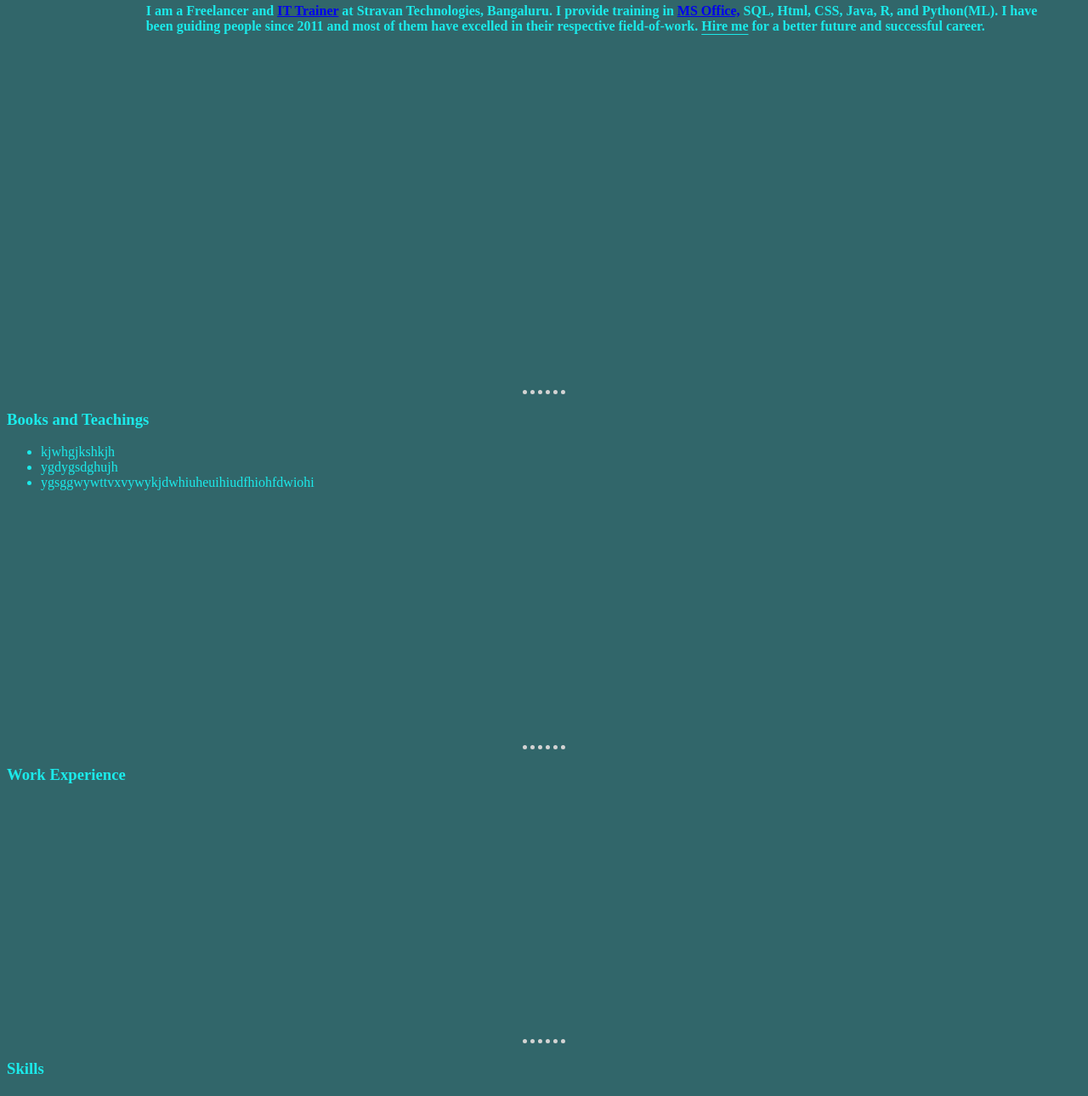
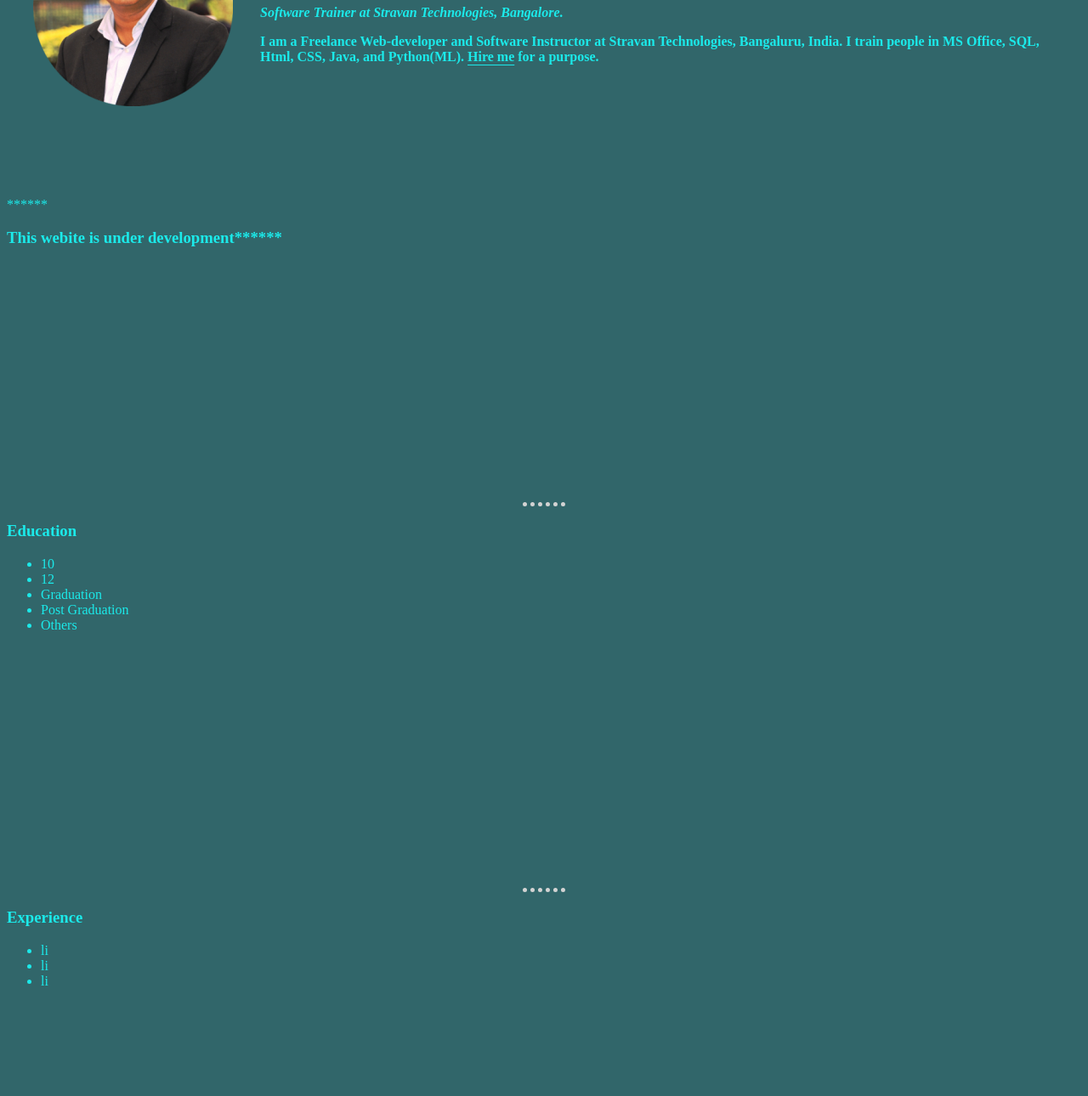
Before and after one commit to thakursam81/cv, a plain HTML site: page index.html in a window 1280 px wide. Shown: the part 149-1439 px from the top of the page at 85% size. Drawn offline with Linux system fonts and the light colour scheme.

Commit message:
Update index.html

```diff
--- a/index.html
+++ b/index.html
@@ -10,13 +10,13 @@
 <body>
   <table cellspacing="30">
     <tr>
-      <td><img src="image\sameer picture.png" alt="sameer profile picture" /></td>
+      <td><img src="sameer picture.png" alt="sameer profile picture" /></td>
       <td>
         <h1><strong>Sameer Thakur<strong></h1>
-        <p><em>Software Trainer at <a href="http://stravantechnologies.com/">Stravan Technologies,</a> Bangalore.</em>
+        <p><em>Software Trainer at Stravan Technologies, Bangalore.</em>
         <p>
-        <p>I am a Freelancer and <a href="https://www.youtube.com/watch?v=b9WuQAOpFSg">IT Trainer</a> at Stravan Technologies, Bangaluru. I provide training in <a href="https://www.microsoft.com/en-in/download/office.aspx">MS Office,</a> SQL, Html,
-          CSS, Java, R, and Python(ML). I have been guiding people since 2011 and most of them have excelled in their respective field-of-work. <text class="under">Hire me</text> for a better future and successful career.</p>
+        <p>I am a Freelance Web-developer and Software Instructor at Stravan Technologies, Bangaluru, India. I train people in MS Office, SQL, Html,
+          CSS, Java, and Python(ML). <text class="under">Hire me</text> for a purpose.</p>
       </td>
     </tr>
   </table>
@@ -24,18 +24,25 @@
 <br />
 <br />
 <br>
-
+******<h3>This webite is under development******
   <hr>
 
 
-  <h3>Books and Teachings</h3>
+  <h3>Education</h3>
   <ul>
-    <li>kjwhgjkshkjh</li>
-    <li>ygdygsdghujh</li>
-    <li>ygsggwywttvxvywykjdwhiuheuihiudfhiohfdwiohi</li>
+    <li>10</li>
+    <li>12</li>
+    <li>Graduation</li>
+    <li>Post Graduation</li>
+    <li>Others</>
   </ul>
   <hr>
-  <h3>Work Experience</h3>
+  <h3>Experience</h3>
+    <ul>
+      <li>li</>
+      <li>li</>
+      <li>li</>
+    </ul>
   <hr>
   <h3>Skills</h3>
   <hr>
```
